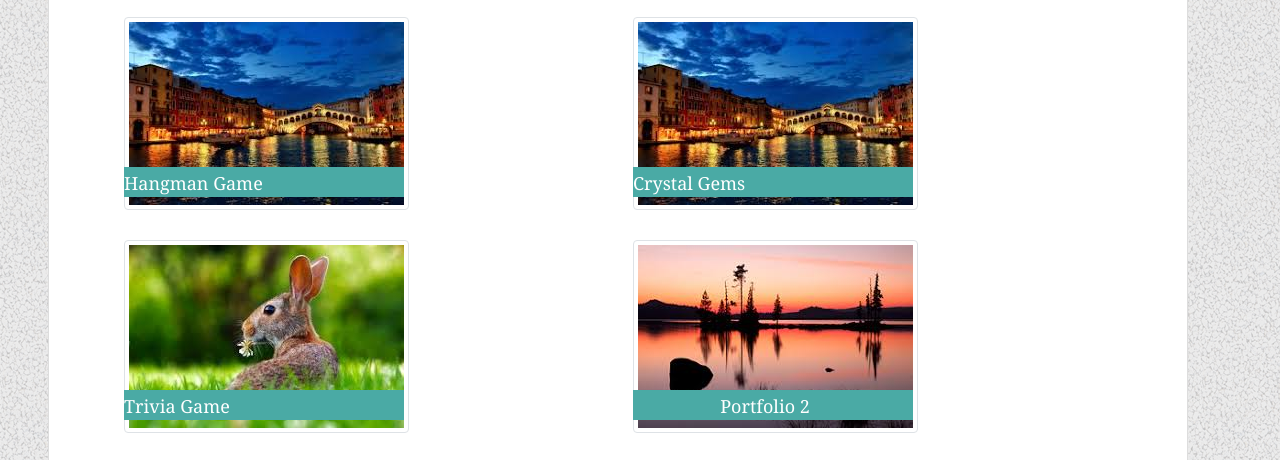
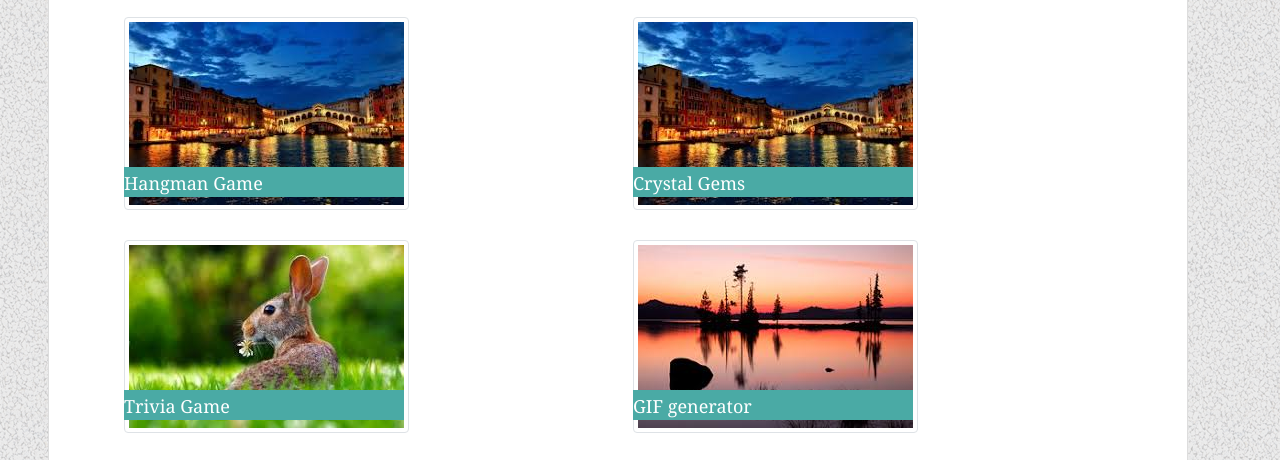
Before and after one commit to Sardosardinas/assign-2-bootstrap, a plain HTML site: page portfolio.html in a window 1280 px wide. Shown: the part 282-742 px from the top of the page. Drawn offline with nearby package versions, Linux system fonts and the light colour scheme.

Commit message:
with the giphy generator on portfolio

```diff
--- a/portfolio.html
+++ b/portfolio.html
@@ -72,7 +72,7 @@
           <div class="col-md-6 col-sm-1">
             <a class="ports" href="#">
               <img src="assets/images/port4.jpg" class="img-thumbnail">
-                <div class="Portfolio"><p class="portp">Portfolio 2</p></div>
+                <div class="Portfolio"><a href="https://sardosardinas.github.io/giphyhomework/" class="portp">GIF generator</a></div>
             </a>
           </div>
         </div>
```
